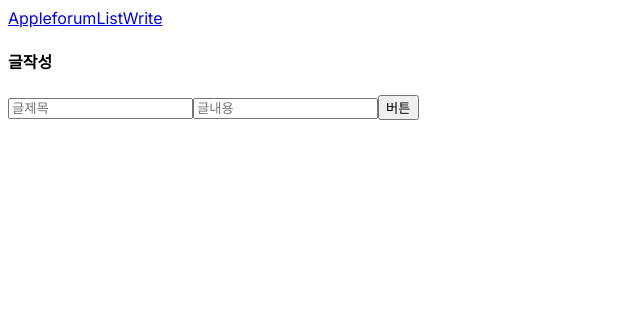
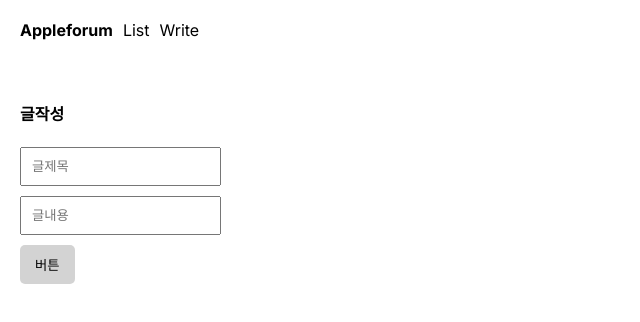
Before and after one commit to seok-hyung/post-board, a Next.js app: page /write in a window 1280 px wide. Shown: the top 322 px of the page, without its empty margins (0-640 px from the left). Built offline with nearby package versions, Linux system fonts and the light colour scheme.

Commit message:
:lisptick:Add : navbar, Wrtie css 추가

```diff
--- a/app/globals.css
+++ b/app/globals.css
@@ -1,3 +1,24 @@
+body {
+  margin: 0;
+}
+a {
+  text-decoration: none;
+}
+
+/* Nav bar */
+.navbar {
+  background: white;
+  padding: 20px;
+}
+.navbar a {
+  margin-right: 10px;
+  text-decoration: none;
+  color: black;
+}
+.logo {
+  font-weight: bold;
+}
+/* List */
 .list-bg {
   background: rgb(249, 250, 255);
   padding: 10px;
@@ -18,3 +39,21 @@
   color: grey;
   margin: 5px 0px;
 }
+
+/* Write */
+.p-20 {
+  padding: 20px;
+}
+input {
+  box-sizing: border-box;
+  padding: 10px;
+  display: block;
+  margin-bottom: 10px;
+}
+button {
+  padding: 10px 15px;
+  background: lightgray;
+  border: none;
+  border-radius: 5px;
+  cursor: pointer;
+}
```
